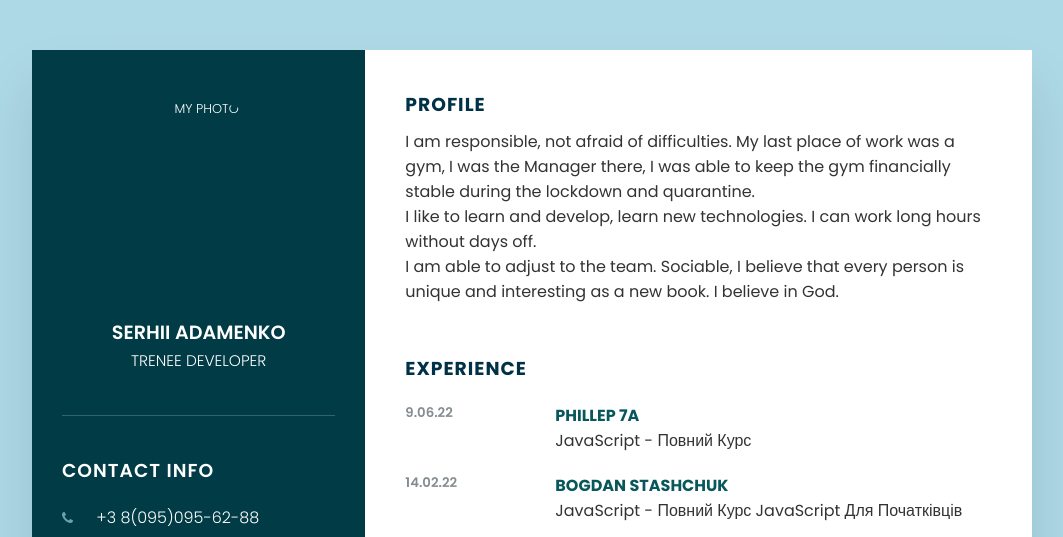
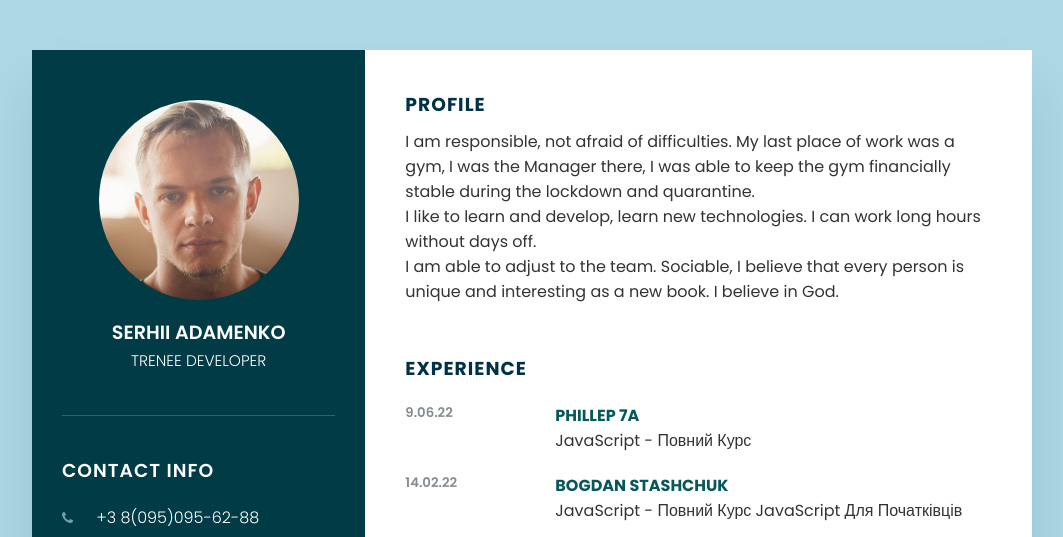
Before and after one commit to SerhiiAdamenko/CV, a plain HTML site: page index.html in a window 1280 px wide. Shown: the top 537 px of the page, without its empty margins (108-1171 px from the left). Drawn offline with Linux system fonts and the light colour scheme.

Commit message:
new photo name

```diff
--- a/index.html
+++ b/index.html
@@ -20,7 +20,7 @@
       <div class="left_Side">
         <div class="profileText">
           <div class="imgBx">
-            <img src="/img/Photo in p.png" alt="My Photo" />
+            <img src="/img/Photo.png" alt="My Photo" />
           </div>
           <h2>Serhii Adamenko<br /><span>trenee developer</span></h2>
         </div>
```
